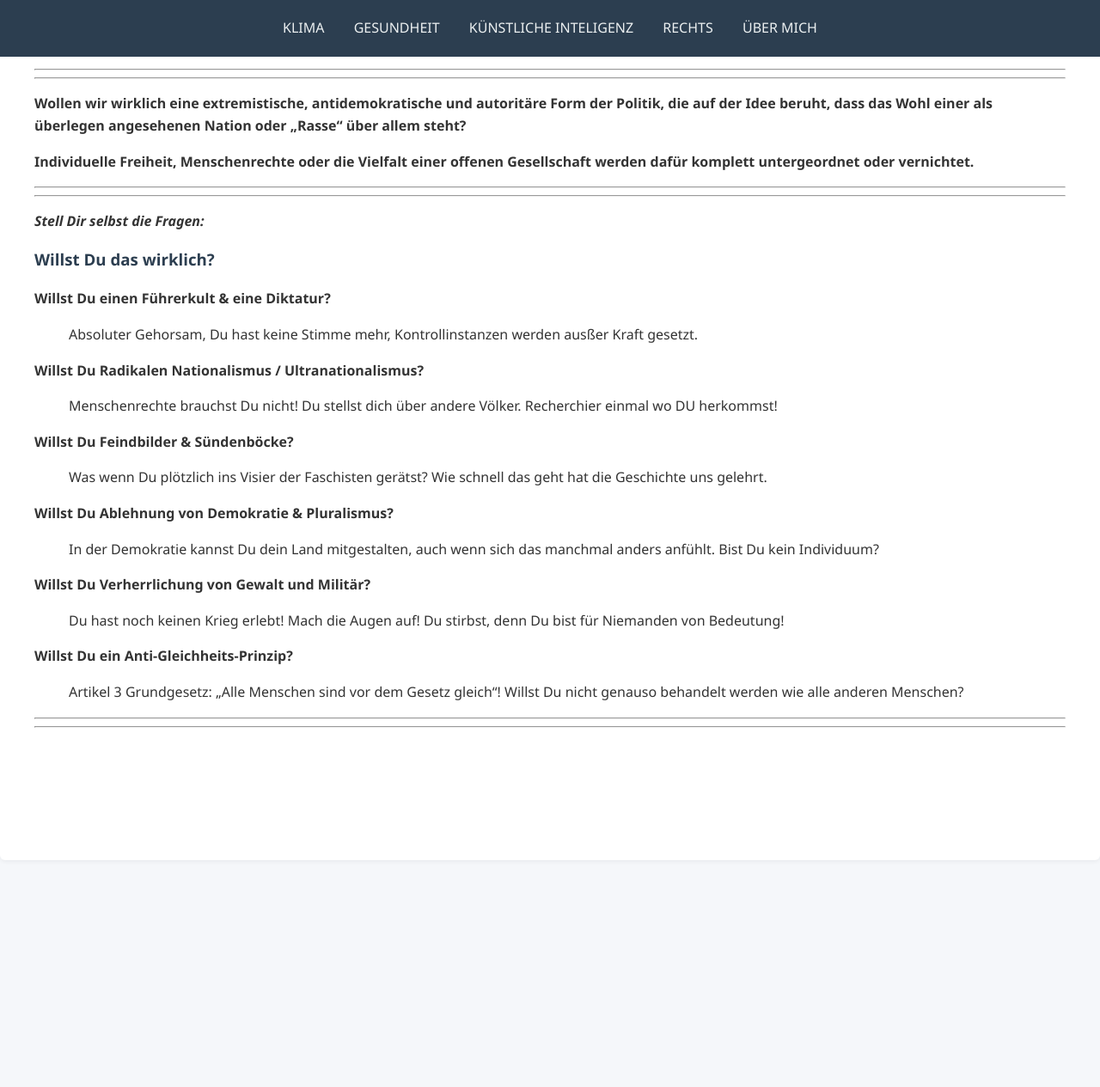
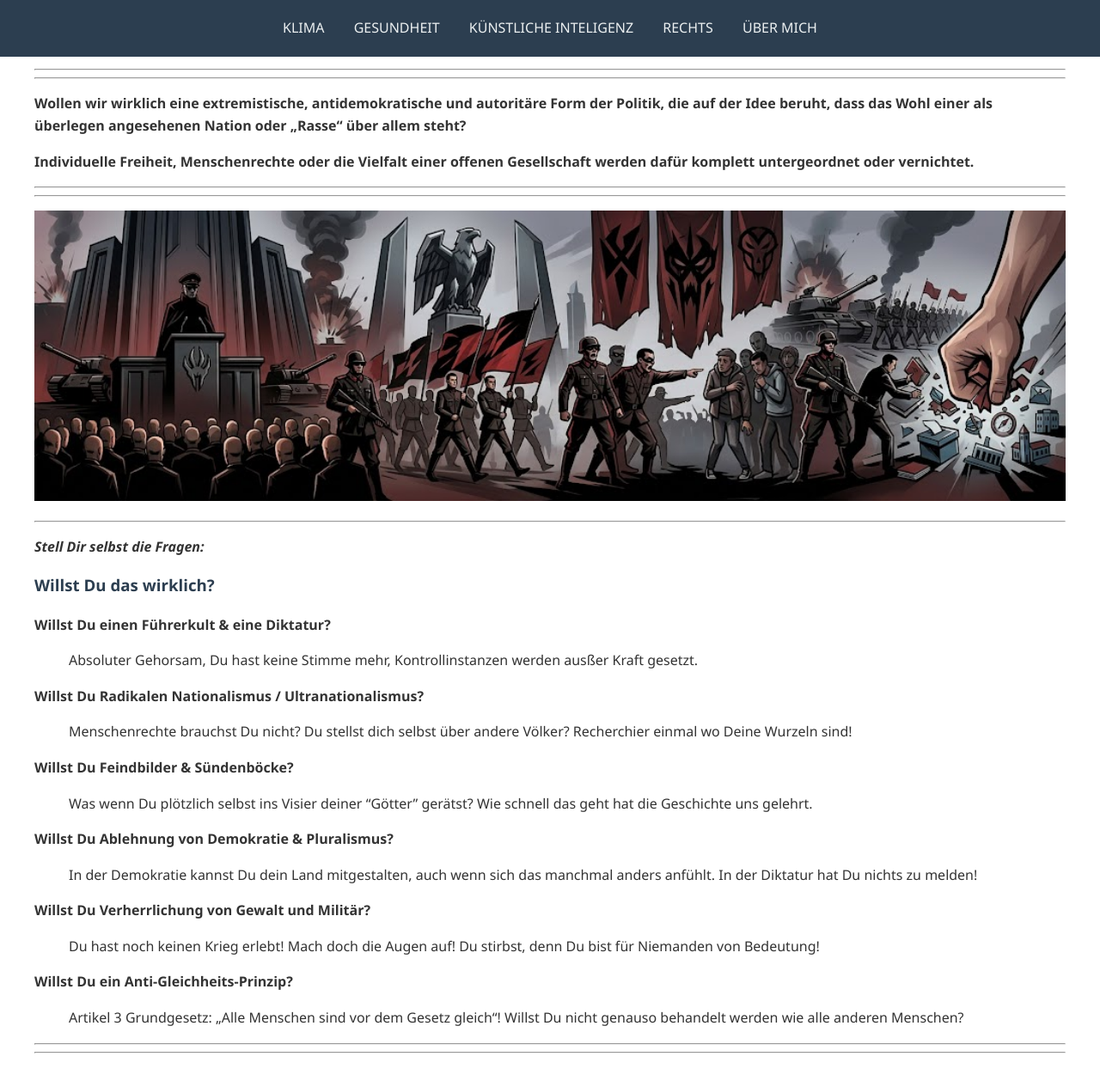
Before and after one commit to TheGermanTruth/TheGermanTruth, a Jekyll site: the page built from rechts.md, in a window 1280 px wide and 1400 px high, scrolled down 4501 px. Shown: the top 1265 px of the window at 86% size. Built offline with Jekyll 4.4.1, drawn with Linux system fonts in a browser that asks for light colours; before the commit the page ends 5522 px from its top, so only the background shows below that.

Commit message:
Update rechts.md

```diff
--- a/rechts.md
+++ b/rechts.md
@@ -212,6 +212,11 @@ angesehenen Nation oder „Rasse“ über allem steht?**
 **Individuelle Freiheit, Menschenrechte oder die Vielfalt einer offenen Gesellschaft werden dafür komplett untergeordnet oder vernichtet.**
 
 ---
+
+---
+
+![Willst Du wirklich?]({{ '/images/willstdu.jpg' | relative_url }}){: width="100%"}
+
 ---
 
 ***Stell Dir selbst die Fragen:***
@@ -222,16 +227,16 @@ angesehenen Nation oder „Rasse“ über allem steht?**
 >Absoluter Gehorsam, Du hast keine Stimme mehr, Kontrollinstanzen werden ausßer Kraft gesetzt.
 
 **Willst Du Radikalen Nationalismus / Ultranationalismus?**
->Menschenrechte brauchst Du nicht! Du stellst dich über andere Völker. Recherchier einmal wo DU herkommst!
+>Menschenrechte brauchst Du nicht? Du stellst dich selbst über andere Völker? Recherchier einmal wo Deine Wurzeln sind!
 
 **Willst Du Feindbilder & Sündenböcke?**
->Was wenn Du plötzlich ins Visier der Faschisten gerätst? Wie schnell das geht hat die Geschichte uns gelehrt.
+>Was wenn Du plötzlich selbst ins Visier deiner "Götter" gerätst? Wie schnell das geht hat die Geschichte uns gelehrt.
 
 **Willst Du Ablehnung von Demokratie & Pluralismus?**
->In der Demokratie kannst Du dein Land mitgestalten, auch wenn sich das manchmal anders anfühlt. Bist Du kein Individuum?
+>In der Demokratie kannst Du dein Land mitgestalten, auch wenn sich das manchmal anders anfühlt. In der Diktatur hat Du nichts zu melden!
 
 **Willst Du Verherrlichung von Gewalt und Militär?**
->Du hast noch keinen Krieg erlebt! Mach die Augen auf! Du stirbst, denn Du bist für Niemanden von Bedeutung!
+>Du hast noch keinen Krieg erlebt! Mach doch die Augen auf! Du stirbst, denn Du bist für Niemanden von Bedeutung!
 
 **Willst Du ein Anti-Gleichheits-Prinzip?**
 >Artikel 3 Grundgesetz: „Alle Menschen sind vor dem Gesetz gleich“! Willst Du nicht genauso behandelt werden wie alle anderen Menschen?
```
